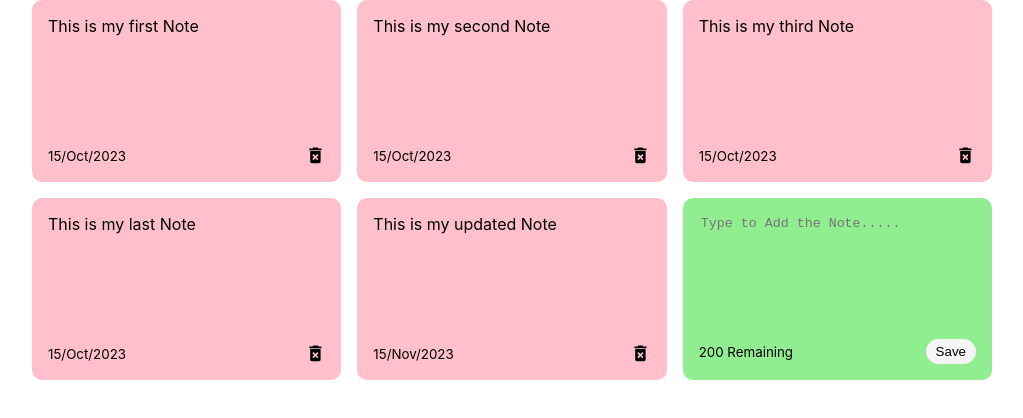
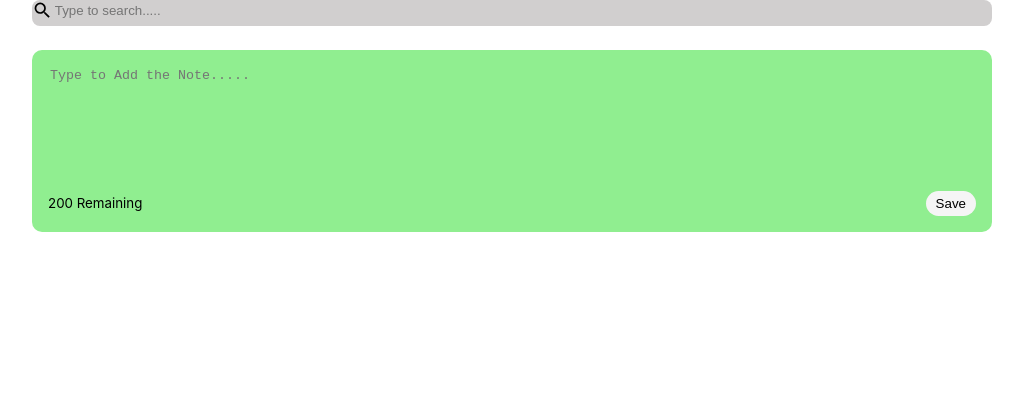
Before and after one commit to lucky-2104/Notes-WebApp, a React (Create React App) app in the folder notes-app/: page / in a window 1280 px wide. Shown: the top 418 px of the page, without its empty margins (128-1151 px from the left). Built offline with nearby package versions, Linux system fonts and the light colour scheme.

Commit message:
Changes made Like Adding Search Bar , Deleting and adding new Notes , Styling of Note And Adding Limits to note .. Still one bug (out of text area fff)

```diff
--- a/notes-app/src/App.js
+++ b/notes-app/src/App.js
@@ -1,37 +1,33 @@
 import NotesList from './components/NotesList';
+import Search from './components/Search';
 import { useState } from 'react';
 import { nanoid } from 'nanoid';
+// import AddNote from './components/AddNote';
 const App = () => {
-  const [notes, setNotes] = useState([
-    {
-    id: nanoid(),
-    text: "This is my first Note",
-    date : "15/Oct/2023"
-    },
-    {
-      id: nanoid(),
-      text: "This is my second Note",
-      date : "15/Oct/2023"
-    },
-    {
-      id: nanoid(),
-      text: "This is my third Note",
-      date : "15/Oct/2023"
-    },
-    {
-      id: nanoid(),
-      text: "This is my last Note",
-      date : "15/Oct/2023"
-    },
-    {
-      id: nanoid(),
-      text: "This is my updated Note",
-      date : "15/Nov/2023"
-      }
-  ]);
+  const [notes, setNotes] = useState([]);
+
+  const addNote = (text) => {
+    const date = new Date();
+    const newNote = {
+      id : nanoid(),
+      text: text,
+      date: date.toDateString(),
+    }
+    const newNotes = [...notes, newNote];
+    setNotes(newNotes);
+  };
+
+  const deleteNote = (id) => {
+    const newNotes = notes.filter((note) => note.id !== id);
+    setNotes(newNotes);
+  };
+
   return (
+
     <div className="container">
-      <NotesList notes={notes} />
+      <Search />
+      <NotesList notes={notes} handleAddNote={addNote}
+        handleDeleteNote={deleteNote} />
 
     </div>
   )
--- a/notes-app/src/components/AddNote.js
+++ b/notes-app/src/components/AddNote.js
@@ -1,15 +1,20 @@
 import { useState } from 'react';
 
-const AddNote = () => {
+const AddNote = ({handleAddNote}) => {
 
     const [noteText, setNoteText] = useState("");
+    const charaterLimit = 200;
     const handleChange = (event) => {
+        if( charaterLimit -  event.target.value.length >= 0 )
         setNoteText(event.target.value);
     };
 
     const handleSaveclick = () => {
-
-    }
+        if (noteText.trim().length > 0) {
+            handleAddNote(noteText);
+            setNoteText("");
+        }
+    };
     return (
         <div className="note new">
             <textarea rows="8" cols="10"
@@ -19,12 +24,11 @@ const AddNote = () => {
 
             </textarea>
             <div className="note-footer">
-                <small>200 Remaining</small>
+                <small>{charaterLimit - noteText.length} Remaining</small>
                 <button className="save" onClick={handleSaveclick}>Save</button>
             </div>
 
         </div>
     )
 };
-
 export default AddNote;
--- a/notes-app/src/components/Note.js
+++ b/notes-app/src/components/Note.js
@@ -1,6 +1,6 @@
 import { MdDeleteForever } from 'react-icons/md';
 
-const Note = ({id,text,date}) => {
+const Note = ({id,text,date , handleDeleteNote}) => {
     return (
         <div className='note'>
             <span>
@@ -10,7 +10,8 @@ const Note = ({id,text,date}) => {
                 <small>{date}</small>
                 <MdDeleteForever
 					className='delete-icon'
-					size='1.3em'
+                    size='1.3em'
+                    onClick={()=>handleDeleteNote(id)}
 				/>
             </div>
         </div>
--- a/notes-app/src/components/NotesList.js
+++ b/notes-app/src/components/NotesList.js
@@ -1,17 +1,18 @@
 import Note from "./Note";
 import AddNote from "./AddNote";
-const NotesList = ({notes}) => {
+const NotesList = ({notes , handleAddNote , handleDeleteNote}) => {
     return (
         <div className='notes-list'>
-            {notes.map((notes) => (
+            {notes.map((note) => (
                 <Note
-                    id={notes.id}
-                    text={notes.text}
-                    date={notes.date}
+                    id={note.id}
+                    text={note.text}
+                    date={note.date}
+                    handleDeleteNote = {handleDeleteNote}
                 />
 
             ))}
-            <AddNote/>
+            <AddNote handleAddNote = {handleAddNote} />
 
         </div>
     )
--- /dev/null
+++ b/notes-app/src/components/Search.js
@@ -0,0 +1,15 @@
+import React from "react";
+
+import { MdSearch } from "react-icons/md";
+const Search = () => {
+    return (
+        <div className="Search">
+            <MdSearch className="search-icons" size='1.3em' />
+            <input type = 'text' placeholder="Type to search....."/>
+
+
+        </div>
+    )
+};
+
+export default Search;
--- a/notes-app/src/index.css
+++ b/notes-app/src/index.css
@@ -11,6 +11,8 @@ code {
   font-family: source-code-pro, Menlo, Monaco, Consolas, 'Courier New',
     monospace;
 }
+
+
 
 .container{
   max-width: 960px;
@@ -63,11 +65,37 @@ textarea:focus{
   display: flex;
   flex-direction: column;
   justify-content: space-between;
+  white-space: pre-wrap;
 }
-
 
 .note-footer{
   display : flex;
   align-items: center;
   justify-content: space-between;
 }
+.delete-icon
+{
+  cursor: pointer;
+}
+.delete-icon:hover{
+  background-color: lightcoral;
+}
+
+.Search{
+  display: flex;
+  align-items: center;
+  background-color: rgb(209, 207, 207);
+  border-radius: 8px;
+  padding-bottom:5px;
+  margin-bottom: 1.5em;
+  text-align: center;
+}
+.Search input{
+  border: none;
+  background-color:rgb(209, 207, 207);
+
+}
+
+.Search input:focus{
+  outline : none;
+}
```
